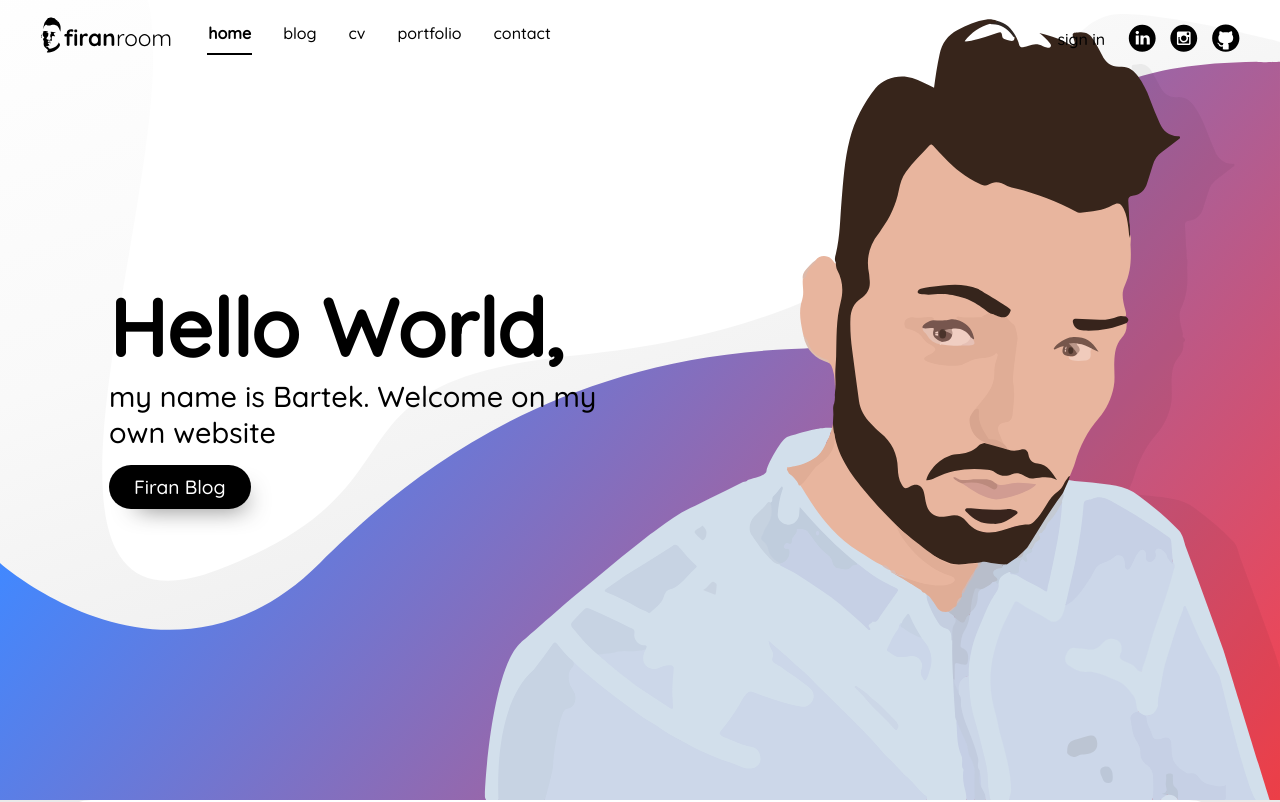
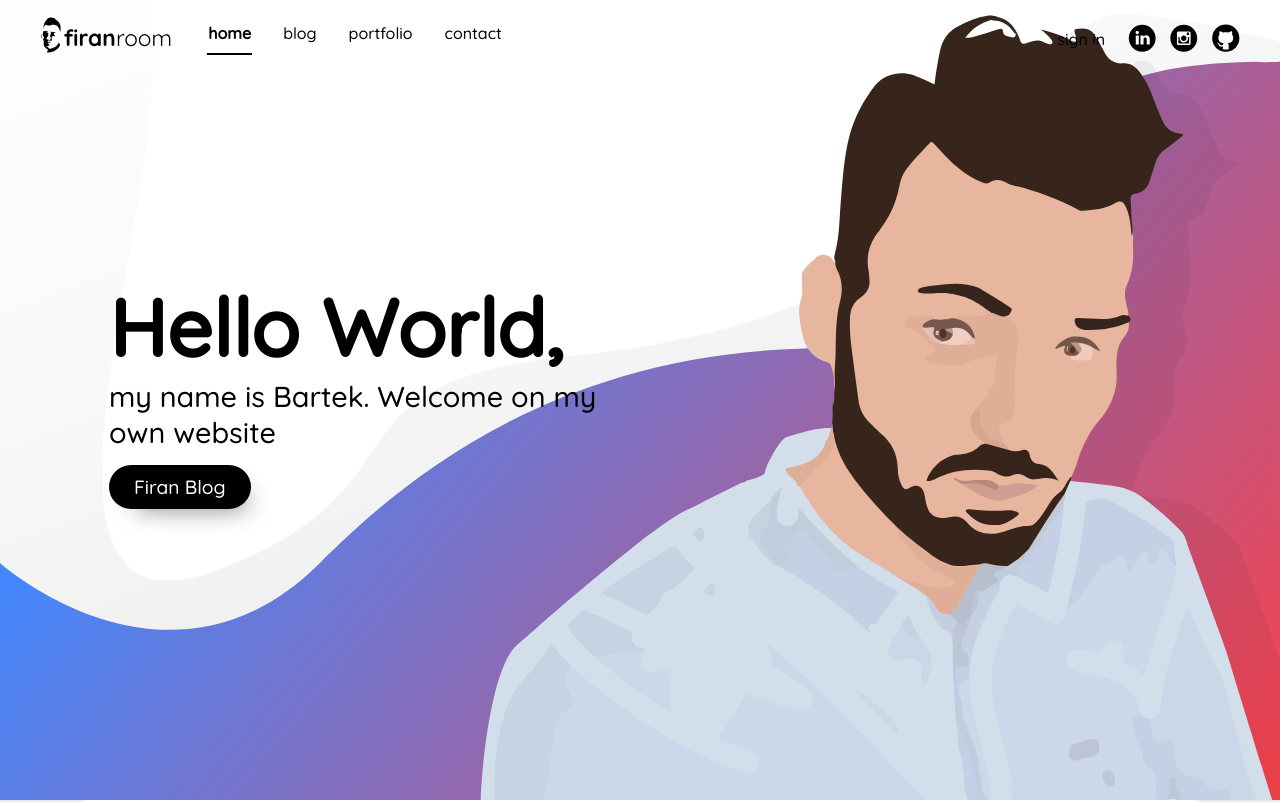
Before and after one commit to BartoszFirana/firanroom., a React (Create React App) app: page / in a window 1280 px wide. Shown: the top 802 px of the page. Built offline with nearby package versions, Linux system fonts and the light colour scheme.

Commit message:
CV page has been removed

```diff
--- a/src/components/HamburgerMenu.js
+++ b/src/components/HamburgerMenu.js
@@ -23,7 +23,6 @@ class HamburgerMenu extends Component {
         const list = [
             { name: 'home', path: '/', exact: true },
             { name: 'blog', path: '/blog' },
-            { name: 'cv', path: '/cv' },
             { name: 'portfolio', path: '/portfolio' },
             { name: 'contact', path: '/contact' },
             { name: 'admin panel', path: '/panel' },
--- a/src/layouts/Footer.js
+++ b/src/layouts/Footer.js
@@ -55,7 +55,6 @@ const Footer = () => {
                     <div className="footer__item--info">
                         <ul className="footer__list">
                             <li>front-end developer</li>
-                            <li>graphic designer</li>
                             <li><a href="https://github.com/BartoszFirana">github</a></li>
                         </ul>
                     </div>
--- a/src/layouts/Header.js
+++ b/src/layouts/Header.js
@@ -11,7 +11,7 @@ const headerL = {
     flexBasis: "100vh",
 }
 const headerS = {
-    flexBasis: "40vh",
+    flexBasis: "45vh",
 }
 
 const Header = () => {
@@ -32,6 +32,7 @@ const Header = () => {
                 <Route path="/blog" render={() => (
                     <header style={headerS}>
                         <img src={background} alt="header3"></img>
+                        {/* <img className="blogimg" src={blog} alt="header"></img> */}
                     </header>
                 )} />
                 <Route path="/cv" render={() => (
--- a/src/layouts/Navigation.js
+++ b/src/layouts/Navigation.js
@@ -35,7 +35,6 @@ class Navigation extends Component {
         const list = [
             { name: 'home', path: '/', exact: true },
             { name: 'blog', path: '/blog' },
-            { name: 'cv', path: '/cv' },
             { name: 'portfolio', path: '/portfolio' },
             { name: 'contact', path: '/contact' },
         ]
--- a/src/layouts/Page.js
+++ b/src/layouts/Page.js
@@ -3,7 +3,6 @@ import { Route, Switch } from 'react-router-dom';
 
 import HomePage from '../pages/HomePage';
 import BlogPage from '../pages/BlogPage';
-import CvPage from '../pages/CvPage';
 import PortfolioPage from '../pages/PortfolioPage';
 import ContactPage from '../pages/ContactPage';
 import PanelPage from '../pages/PanelPage';
@@ -24,7 +23,6 @@ class Page extends Component {
                 <Switch>
                     <Route path="/" exact component={HomePage} />
                     <Route path="/blog" exact component={BlogPage} />
-                    <Route path="/cv" exact component={CvPage} />
                     <Route path="/portfolio" exact component={PortfolioPage} />
                     <Route path="/contact" exact component={ContactPage} />
                     <Route path="/panel" exact component={PanelPage} />
--- a/src/pages/CvPage.js
+++ /dev/null
@@ -1,14 +0,0 @@
-import React from 'react';
-
-const CvPage = () => {
-    return (
-        <div className="web__container--notanim">
-            <div className="web__container--about">
-                <h2>Check who I am</h2>
-                <p>Sprawdź czym się zajmuję. Koniecznie skontaktuj się ze mną, jeśli chciałbyś ze mną nawiązać współpracę.</p>
-            </div>
-        </div>
-    )
-}
-
-export default CvPage;
--- a/src/styles/Header.css
+++ b/src/styles/Header.css
@@ -10,7 +10,7 @@ header img {
   left: 50%;
   transform: translate(-50%, -50%);
   min-width: 100%;
-  min-height: 100%;
+  min-height: 101%;
 }
 
 img.firana {
@@ -45,6 +45,7 @@ img.background {
     top: 77vh;
     left: 59vw;
   }
+
   .hello-container {
     display: block;
     z-index: 9998;
--- a/src/styles/HomePage.css
+++ b/src/styles/HomePage.css
@@ -25,7 +25,7 @@ p.web_about--paragraph::after {
   display: grid;
   grid-template-columns: repeat(1, 1fr);
   grid-gap: 10px 40px;
-  padding: 40px;
+  padding: 20px 70px 70px 70px;
   align-items: center;
   text-align: center;
 }
```
Also changed, not shown: src/images/background.svg, src/images/blog.svg (added).
